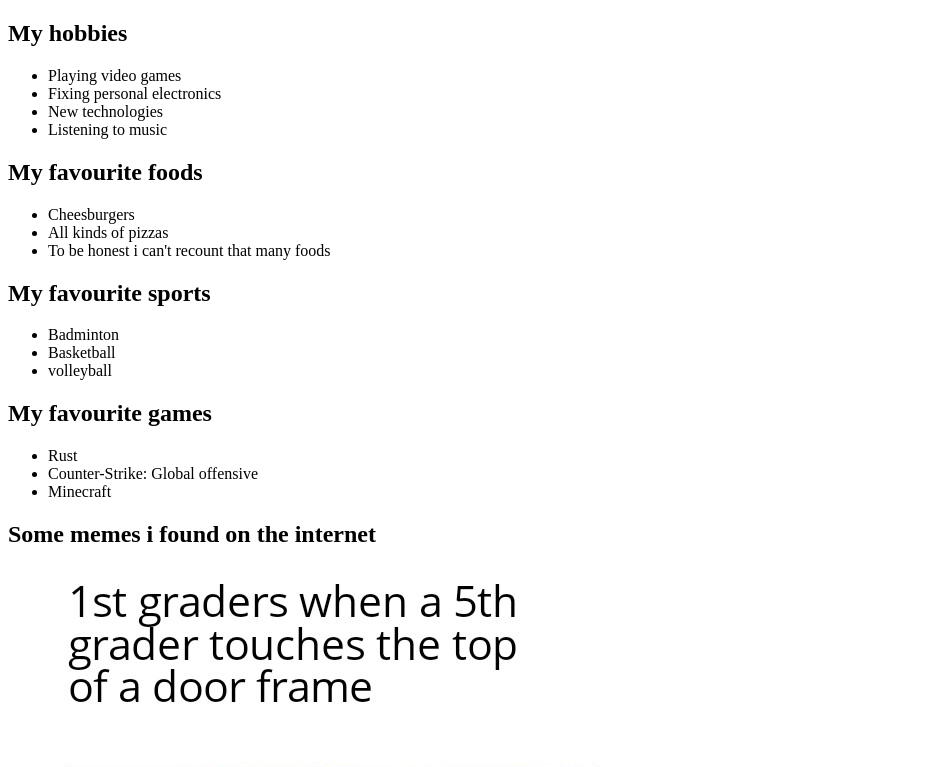
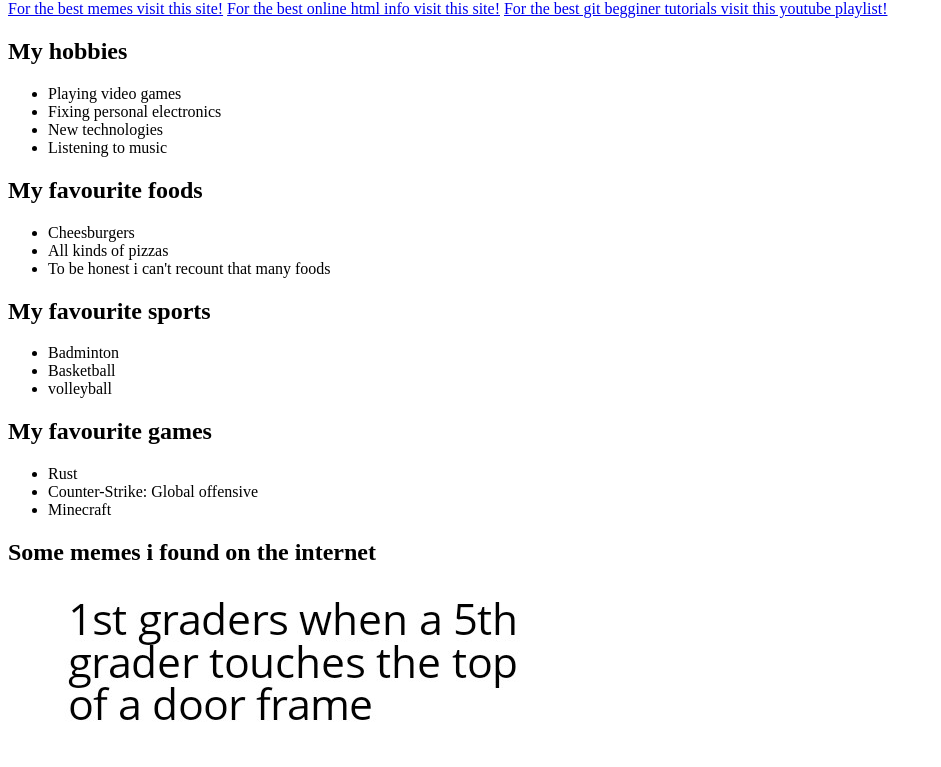
Before and after one commit to sadsewd/HTML_Assignment, a plain HTML site: page index.html in a window 1280 px wide. Shown: the part 280-1047 px from the top of the page, without its empty margins (0-941 px from the left). Drawn offline with Linux system fonts and the light colour scheme.

Commit message:
Added sidebar to all of html files which includes some content

```diff
--- a/index.html
+++ b/index.html
@@ -12,6 +12,11 @@
         <a href="about_page.html">About</a>
         <a href="contact_page.html">Contacts</a>
     </nav>
+    <aside>
+        <a href="https://www.reddit.com/r/dankmemes/">For the best memes visit this site!</a>
+        <a href="https://www.w3schools.com">For the best online html info visit this site!</a>
+        <a href="https://www.youtube.com/playlist?list=PL4cUxeGkcC9goXbgTDQ0n_4TBzOO0ocPR">For the best git begginer tutorials visit this youtube playlist!</a>
+    </aside>
     <main>
         <article>
             <h2>My hobbies</h2>
```
Also changed, not shown: about_page.html (+5 -0 lines), contact_page.html (+5 -0 lines).
